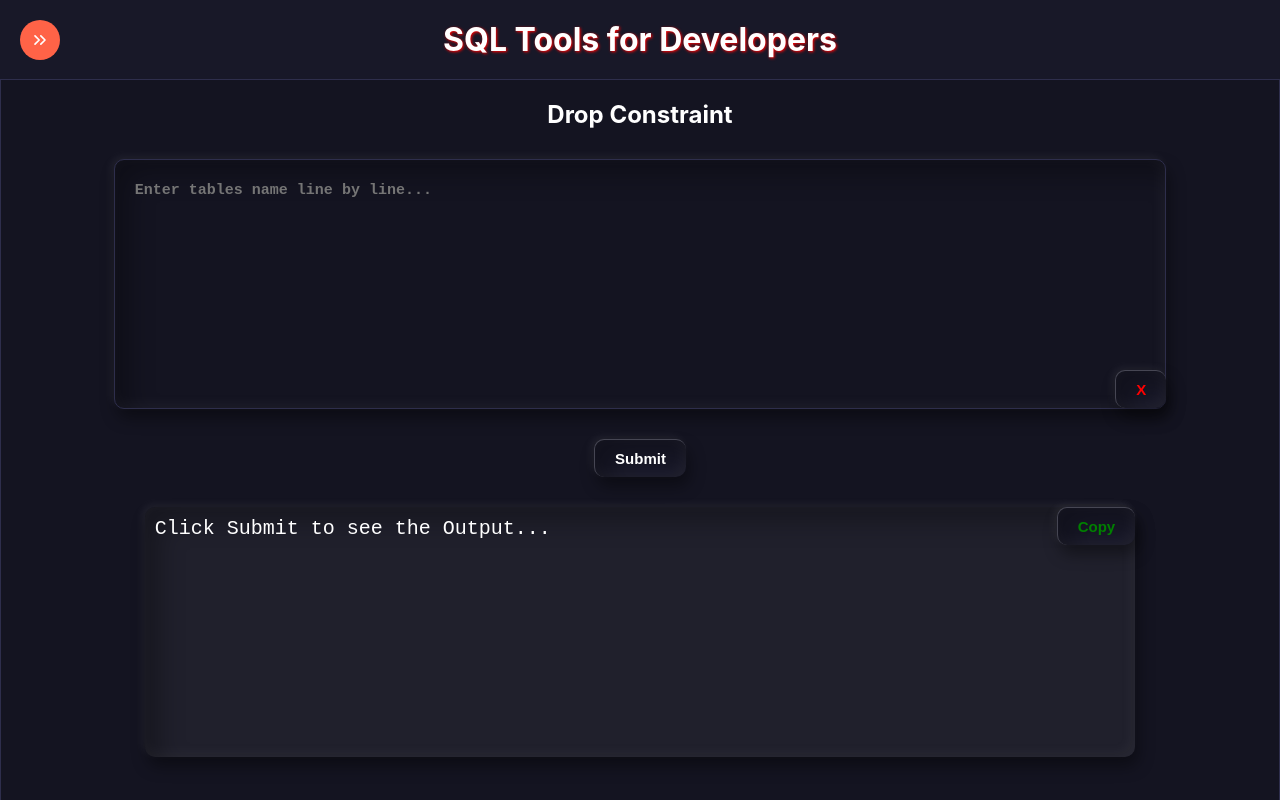
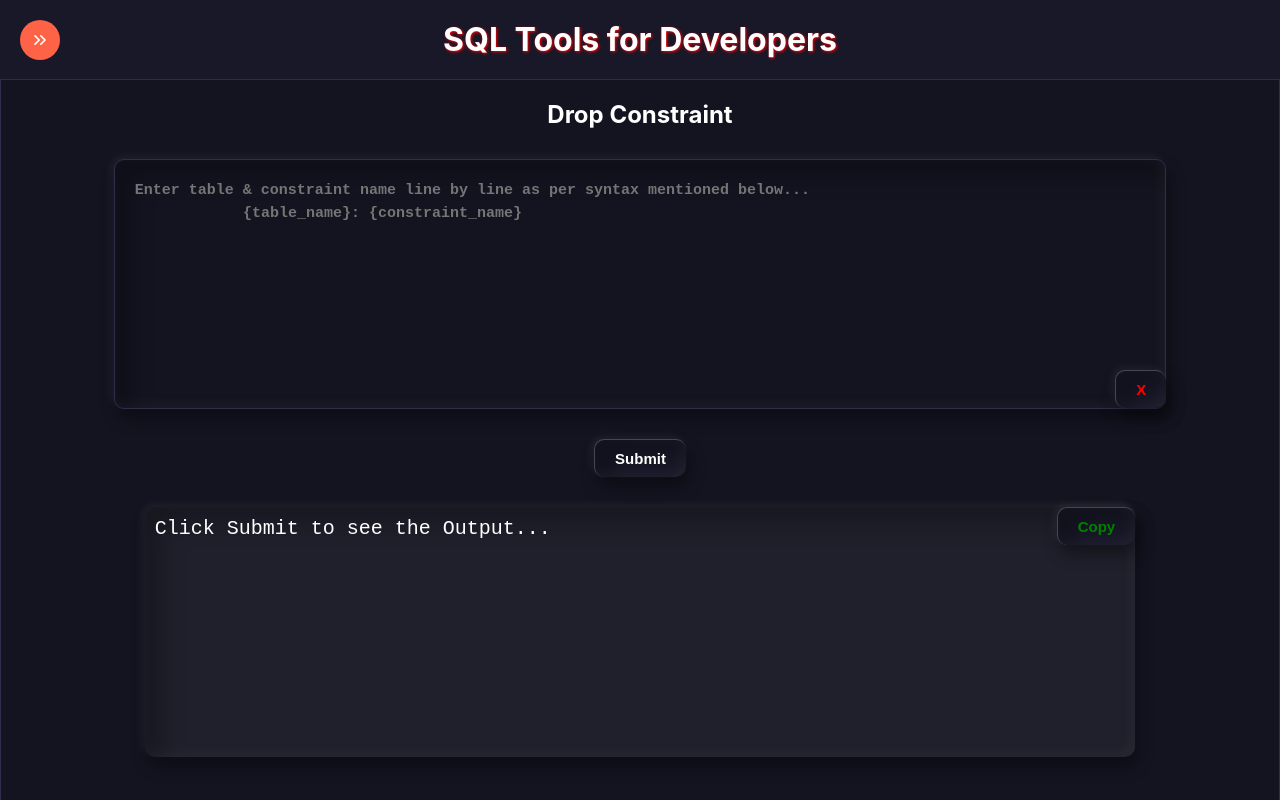
Before and after one commit to PranabKumarSahoo/sql-dev-tools, a React (Create React App) app: page / in a window 1280 px wide. Shown: the top 800 px of the page. Built offline with nearby package versions, Linux system fonts and the light colour scheme.

Commit message:
Placeholder Desc Improved
Improved the placeholder description for DROP Constraint as well as fixed the Syntax of the Output missing the semicolon ( ; ).

Changed the UI of the Scroll Up Button to match the Sidebar Icon.

```diff
--- a/src/Pages/HomePage/HomePage.css
+++ b/src/Pages/HomePage/HomePage.css
@@ -98,7 +98,7 @@
     background-color: #007bff;
     color: #fff;
     border: none;
-    border-radius: 5px;
+    border-radius: 50%;
     cursor: pointer;
     transition: background-color 0.3s ease;
   }
--- a/src/Pages/HomePage/HomePage.jsx
+++ b/src/Pages/HomePage/HomePage.jsx
@@ -4,9 +4,11 @@ import DropConstraintSec from "../../Sections/DropConstraintSec/DropConstraintSe
 import CountOfRows from "../../Sections/CountOfRows/CountOfRows";
 import SelectStatement from "../../Sections/SelectStatement/SelectStatement";
 import NthHighest from "../../Sections/NthHighest/NthHighest";
+import { FiChevronsUp} from "react-icons/fi";
 
 export default function HomePage() {
   const [showScrollUpButton, setShowScrollUpButton] = useState(false);
+  const [buttonIcon, setButtonIcon] = useState(<FiChevronsUp />);
 
   useEffect(() => {
     const handleScroll = () => {
@@ -15,6 +17,7 @@ export default function HomePage() {
 
       // Show the scroll-up button when the user scrolls down
       setShowScrollUpButton(scrollY > showButtonThreshold);
+      setButtonIcon(<FiChevronsUp />);
     };
 
     // Add event listener for scroll
@@ -53,7 +56,7 @@ export default function HomePage() {
       </div>
       {showScrollUpButton && (
         <button className='scroll-up-button' onClick={scrollToTop}>
-          Scroll Up
+          {buttonIcon}
         </button>
       )}
     </div>
--- a/src/Sections/DropConstraintSec/DropConstraintSec.jsx
+++ b/src/Sections/DropConstraintSec/DropConstraintSec.jsx
@@ -28,7 +28,7 @@ export default function DropConstraintSec() {
                     }
 
                     // Add a new line character after each transformed line
-                    result += "\n";
+                    result += ";\n";
                 }
             }
 
@@ -40,7 +40,8 @@ export default function DropConstraintSec() {
     };
     return (
         <div className='drop-const-sec'>
-            <TextBox textbox_placehold="Enter tables name line by line..." value={textBoxValue} onChange={handleTextBoxChange} />
+            <TextBox textbox_placehold="Enter table & constraint name line by line as per syntax mentioned below...
+            {table_name}: {constraint_name}" value={textBoxValue} onChange={handleTextBoxChange} />
 
             <Button btnText='Submit' onClick={handleButtonClick} />
 
```
